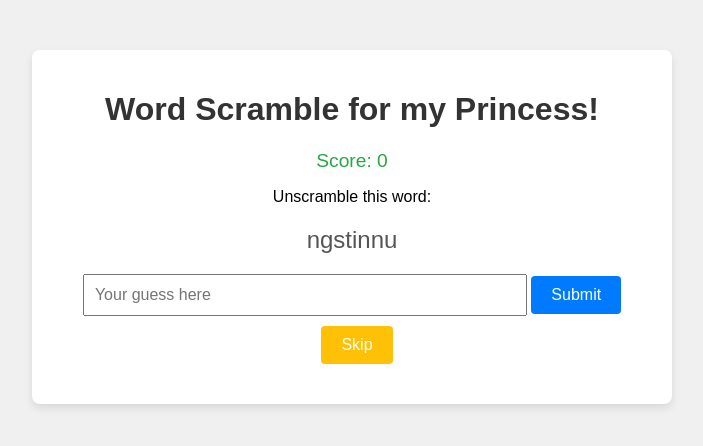
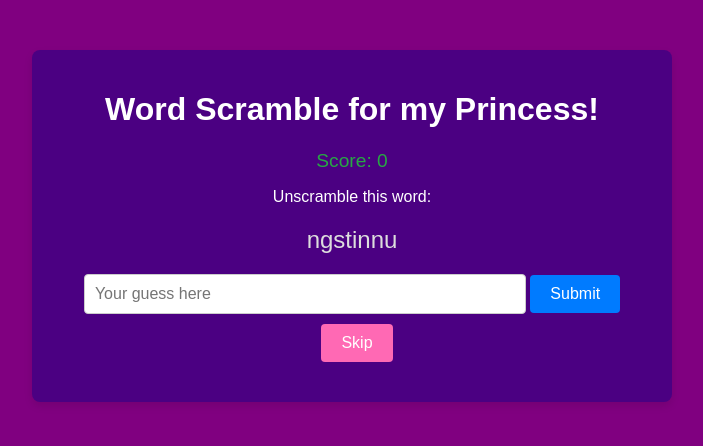
Before and after one commit to Skuddle325/Skuddle325.github.io, a plain HTML site: page index.html in a window 1280 px wide. Shown: the whole page, without its empty margins (288-991 px from the left). Drawn offline with Linux system fonts and the light colour scheme.

Commit message:
Update index.html

```diff
--- a/index.html
+++ b/index.html
@@ -8,7 +8,7 @@
     body {
       font-family: Arial, sans-serif;
       text-align: center;
-      background-color: #f0f0f0;
+      background-color: #800080; /* Purple */
       margin: 0;
       padding: 0;
     }
@@ -16,17 +16,18 @@
       margin: 50px auto;
       padding: 20px;
       max-width: 600px;
-      background: #ffffff;
+      background: #4b0082; /* Darker purple */
       box-shadow: 0 4px 8px rgba(0, 0, 0, 0.1);
       border-radius: 8px;
+      color: #ffffff; /* Light text color for contrast */
     }
     h1 {
-      color: #333;
+      color: #ffffff; /* White text for the heading */
     }
     .scrambled-word {
       font-size: 1.5em;
       margin: 20px 0;
-      color: #555;
+      color: #dddddd; /* Light gray text for contrast */
     }
     .score {
       margin: 10px 0;
@@ -36,13 +37,15 @@
     .result {
       margin-top: 20px;
       font-weight: bold;
-      color: #555;
+      color: #dddddd; /* Light gray for contrast */
     }
     input[type="text"] {
       padding: 10px;
       font-size: 1em;
       width: 70%;
       margin-bottom: 10px;
+      border: 1px solid #ccc;
+      border-radius: 4px;
     }
     button {
       padding: 10px 20px;
@@ -57,13 +60,15 @@
       background-color: #0056b3;
     }
     .skip-btn {
-      background-color: #ffc107;
+      background-color: #FF69B4;
       margin-left: 10px;
     }
     .skip-btn:hover {
-      background-color: #e0a800;
+      background-color: #FF1493;
     }
   </style>
+
+
 </head>
 <body>
   <div class="container">
```
